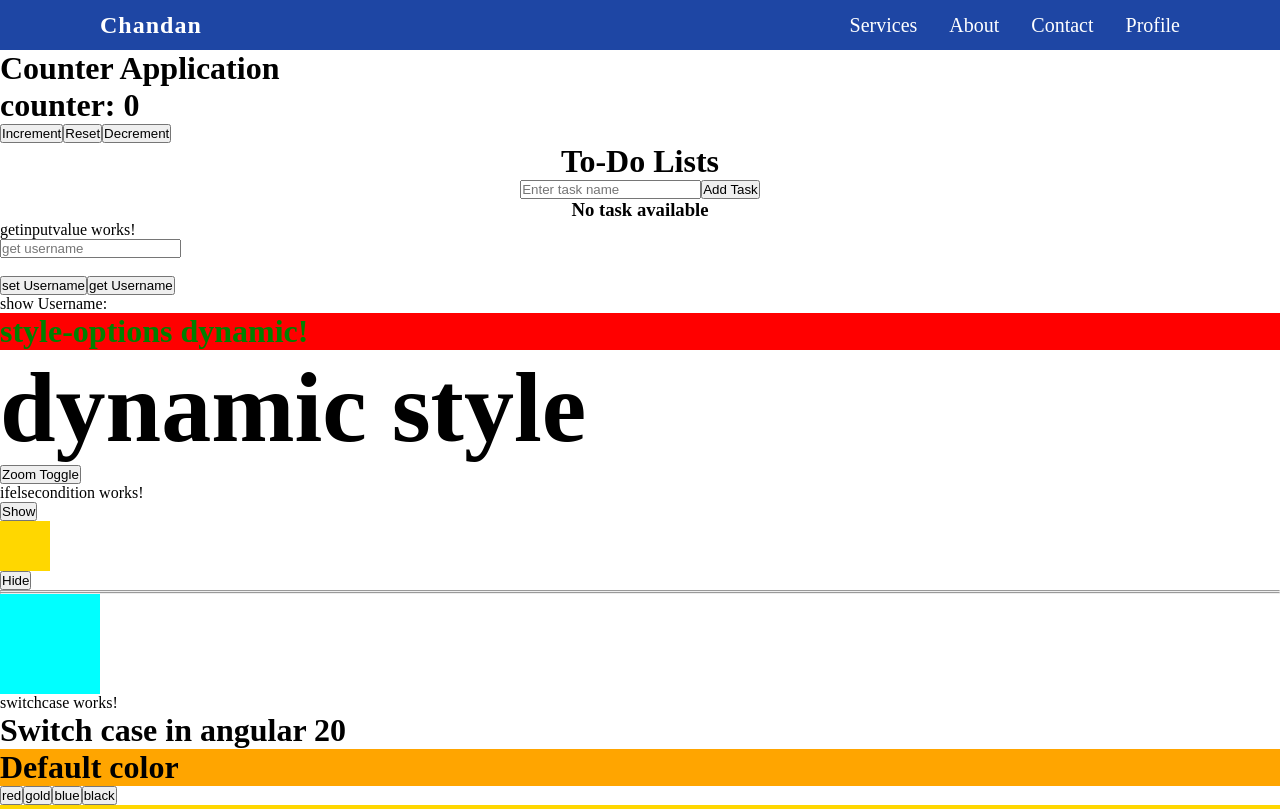
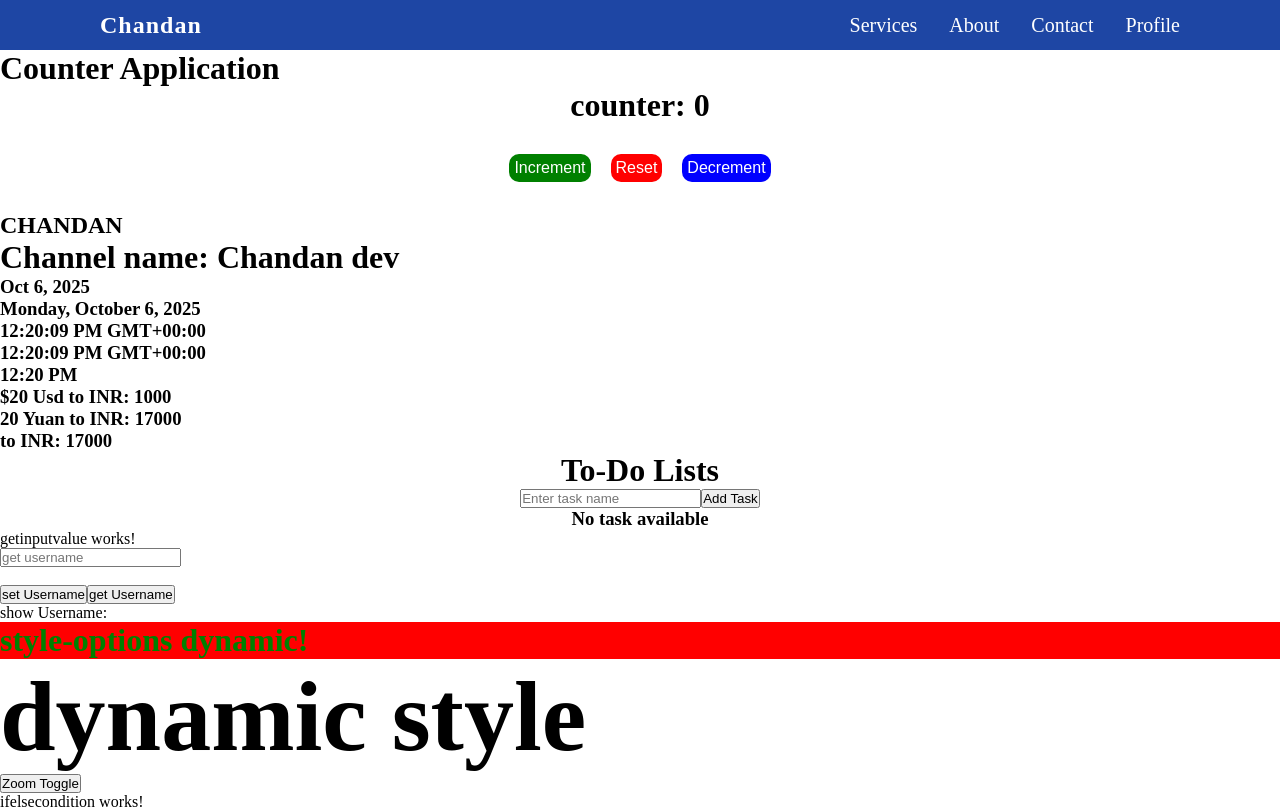
Before and after one commit to sahchandan781/Angular-First, an Angular app: page / in a window 1280 px wide. Shown: the top 809 px of the page. Built offline with nearby package versions, Linux system fonts and the light colour scheme.

Commit message:
buildin pipe and custom pipe

```diff
--- a/src/app/home/home.css
+++ b/src/app/home/home.css
@@ -0,0 +1,34 @@
+
+
+.buttons{
+    display: flex;
+    margin: 20px;
+    justify-content: center;
+}
+
+.count{
+    width: 100%;
+    margin: auto;
+    text-align: center;
+    margin-bottom: 10px;
+}
+
+.btn{
+    margin: 10px;
+    border: none;
+    font-size: 16px;
+    padding: 5px;
+    color: white;
+    border-radius: 10px;
+}
+
+.reset{
+    background-color: red;
+}
+.dec{
+    background-color: blue;
+}
+
+.inc{
+background-color: green;
+}
--- a/src/app/home/home.html
+++ b/src/app/home/home.html
@@ -7,6 +7,21 @@
   <button class="reset btn" (click)="handleCounter('reset')">Reset</button>
   <button class="dec btn" (click)="handleCounter('minus')">Decrement</button>
 </div>
+
+
+<h2>{{title | uppercase}}</h2>
+<h1>Channel name: Chandan dev</h1>
+<h3>{{date | date}}</h3>
+<h3>{{date | date:'fullDate'}}</h3>
+<h3>{{date | date:'fullTime'}}</h3>
+<h3>{{date | date:'fullTime'}}</h3>
+<h3>{{date | date:'shortTime'}}</h3>
+
+<!-- making custom pipe -->
+
+<h3>$20 Usd to INR: {{amount | currencyConverter:"yen"}}</h3>
+<h3>20 Yuan to INR: {{amount | currencyConverter}}</h3>
+<h3> to INR: {{amount | currencyConverter}}</h3>
 
 <!-- <button (click)="goToProfile()">Go to Profile</button> -->
 <app-todolist></app-todolist>
--- a/src/app/home/home.ts
+++ b/src/app/home/home.ts
@@ -10,11 +10,13 @@ import { Effectinangular } from '../effectinangular/effectinangular';
 import { LoopContextual } from '../loop-contextual/loop-contextual';
 import { TwoWayBinding } from '../two-way-binding/two-way-binding';
 import { Todolist } from '../todolist/todolist';
+import { CommonModule } from '@angular/common';
+import { CurrencyConverterPipe } from '../pipe/currency-converter-pipe';
 
 
 @Component({
   selector: 'app-home',
-    imports: [Getinputvalue, StyleOptions, Ifelsecondition, Switchcase, Forloop, Signalsinangular, Effectinangular, LoopContextual, TwoWayBinding, Todolist, ],
+    imports: [CurrencyConverterPipe, CommonModule,Getinputvalue, StyleOptions, Ifelsecondition, Switchcase, Forloop, Signalsinangular, Effectinangular, LoopContextual, TwoWayBinding, Todolist, ],
 
 
   templateUrl: './home.html',
@@ -23,6 +25,9 @@ import { Todolist } from '../todolist/todolist';
 export class Home {
 title = 'chandan';
   count: number = 0
+
+  date = new Date();
+  amount= 200;
 
   handleCounter (val:string){
     if(val=='plus'){
--- /dev/null
+++ b/src/app/pipe/currency-converter-pipe.ts
@@ -0,0 +1,18 @@
+import { Pipe, PipeTransform } from '@angular/core';
+
+@Pipe({
+  name: 'currencyConverter'
+})
+export class CurrencyConverterPipe implements PipeTransform {
+
+  transform(value: number, ...args: string[]): number {
+    const [data] = args;
+
+    if(data =="yen"){
+      return value * 5
+    }
+
+    return value * 85;
+  }
+
+}
```
Also changed, not shown: 1 other file (tests, documents, lock files or other folders).
